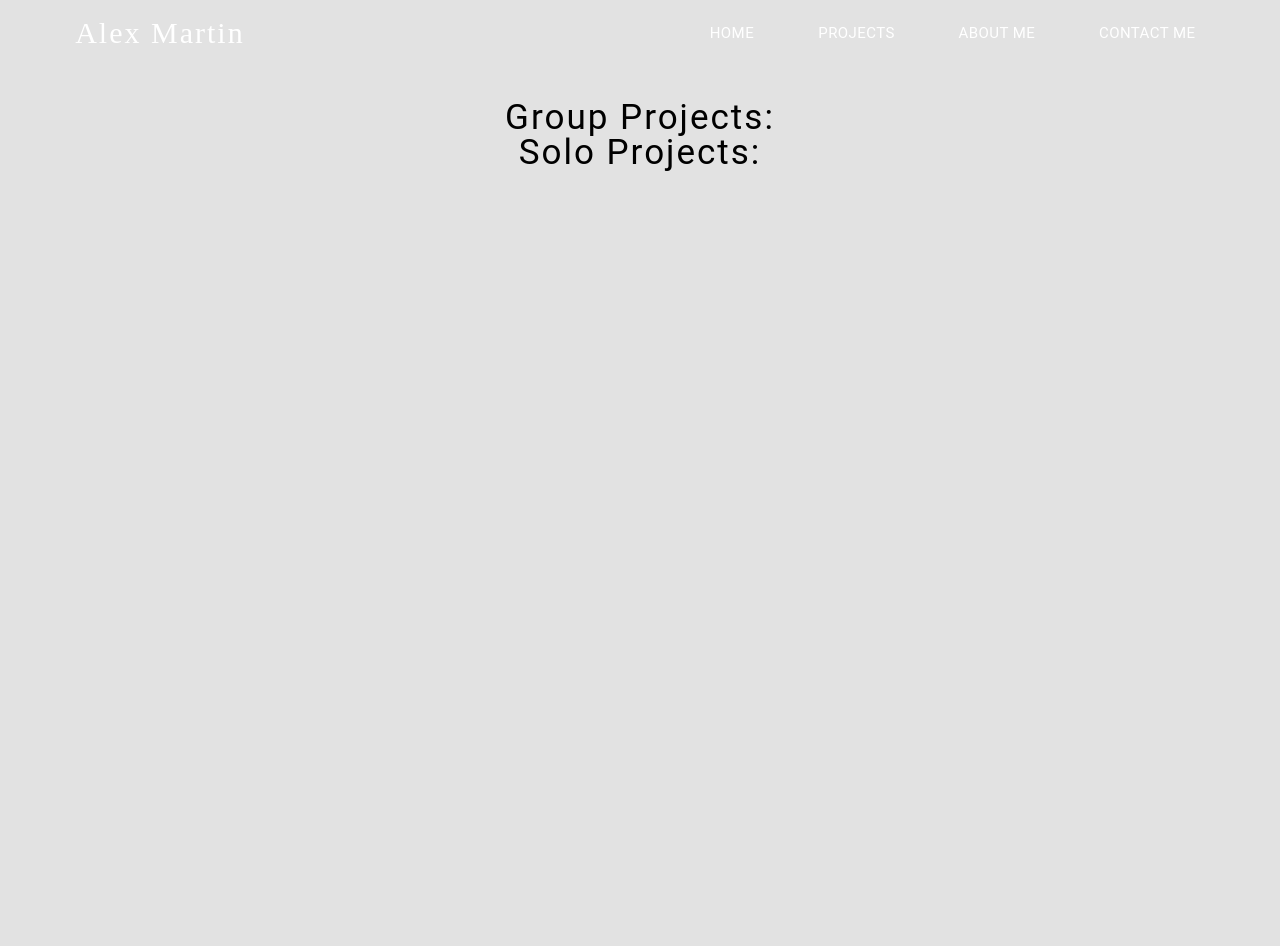
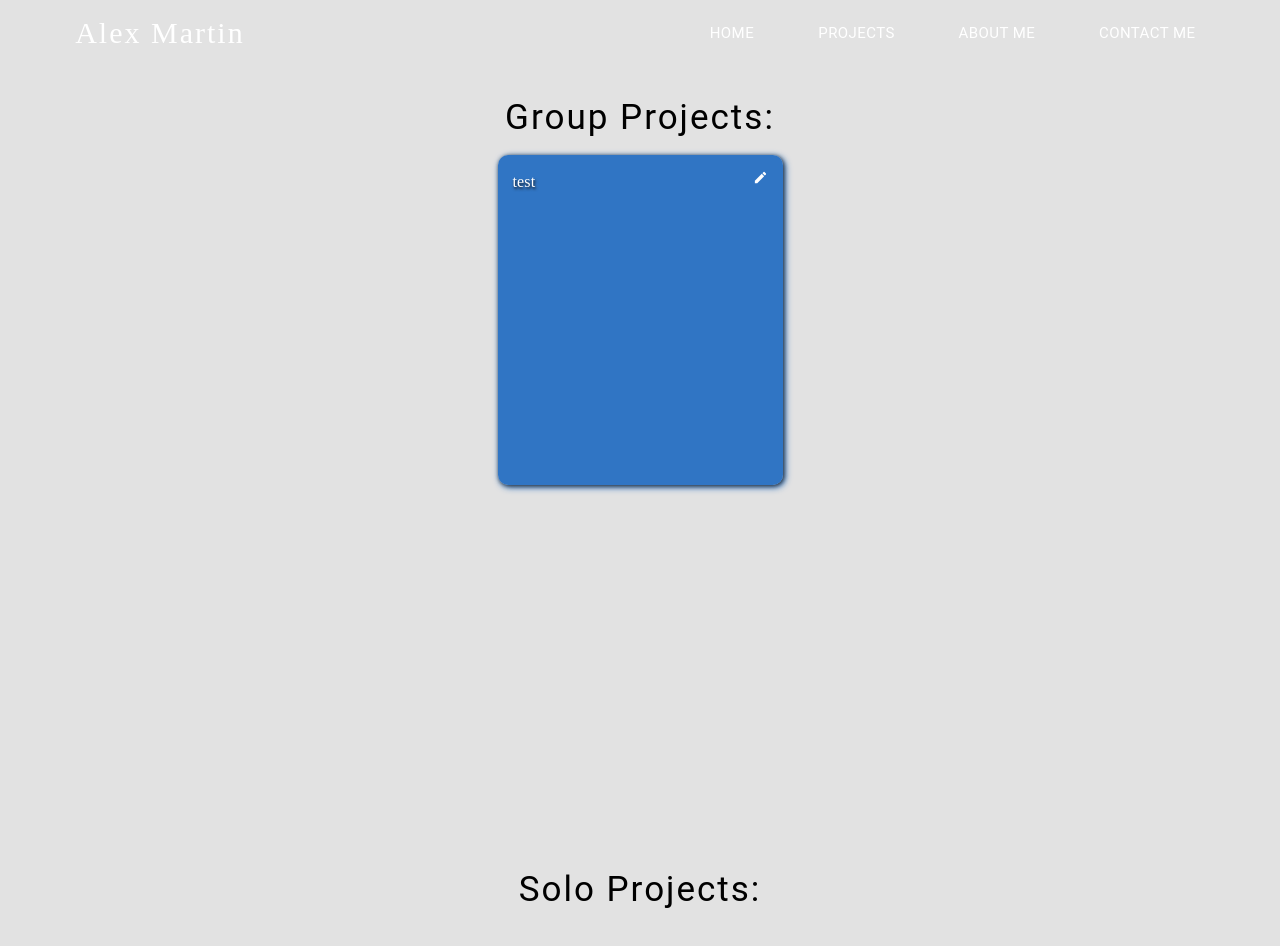
Before and after one commit to atonymartin20/Portfolio, a React (Create React App) app: page /projects in a window 1280 px wide. Shown: the top 946 px of the page. Built offline with nearby package versions, Linux system fonts and the light colour scheme; a web font is replaced by a local one.

Commit message:
Adding listing ability for projects

```diff
--- a/src/Components/Projects/index.js
+++ b/src/Components/Projects/index.js
@@ -1,6 +1,7 @@
 import React from 'react';
 import Navbar from '../Navbar';
 import withStyles from "@material-ui/core/styles/withStyles";
+import ProjectCardList from './projectCardList.js';
 
 const styles = () => ({
     projectsDiv: {
@@ -34,7 +35,7 @@ class Projects extends React.Component {
                 <Navbar />
                 <header className={classes.projectHeader}>
                     <h1>Group Projects:</h1>
-
+                    <ProjectCardList />
                     <h1>Solo Projects:</h1>
                     {/* Commit 5 */}
                 </header>
--- /dev/null
+++ b/src/Components/Projects/projectCardList.js
@@ -0,0 +1,52 @@
+import React from 'react';
+import Grid from '@material-ui/core/Grid';
+import ProjectCard from './projectCard.js';
+import { AppContext } from '../Context/AppContext';
+import { withStyles } from '@material-ui/core/styles';
+
+const styles = theme => ({
+  content: {
+    fontFamily: 'Montserrat',
+    // backgroundColor: '#eee',
+    height: 'auto',
+    minHeight: 'calc(100vh - 63px)',
+    paddingTop: 20,
+    paddingLeft: 20,
+    paddingRight: 20,
+    width: '95%'
+  }
+});
+
+class ProjectCardList extends React.Component {
+  state = {
+    projects: [
+        {id: 5, name: 'test'}
+    ]
+  };
+
+  render() {
+    const { classes } = this.props;
+    return (
+      <div className={classes.content}>
+        <Grid container spacing={16}>
+          <Grid item xs={12}>
+            <Grid container justify="center" spacing={24}>
+              {this.state.projects.map(project => (
+                <Grid key={project.id} item>
+                  <ProjectCard
+                    id={project.id}
+                    name={project.name}
+                  />
+                </Grid>
+              ))}
+            </Grid>
+          </Grid>
+        </Grid>
+      </div>
+    );
+  }
+}
+
+ProjectCardList.contextType = AppContext;
+
+export default withStyles(styles, { withTheme: true })(ProjectCardList);
```
